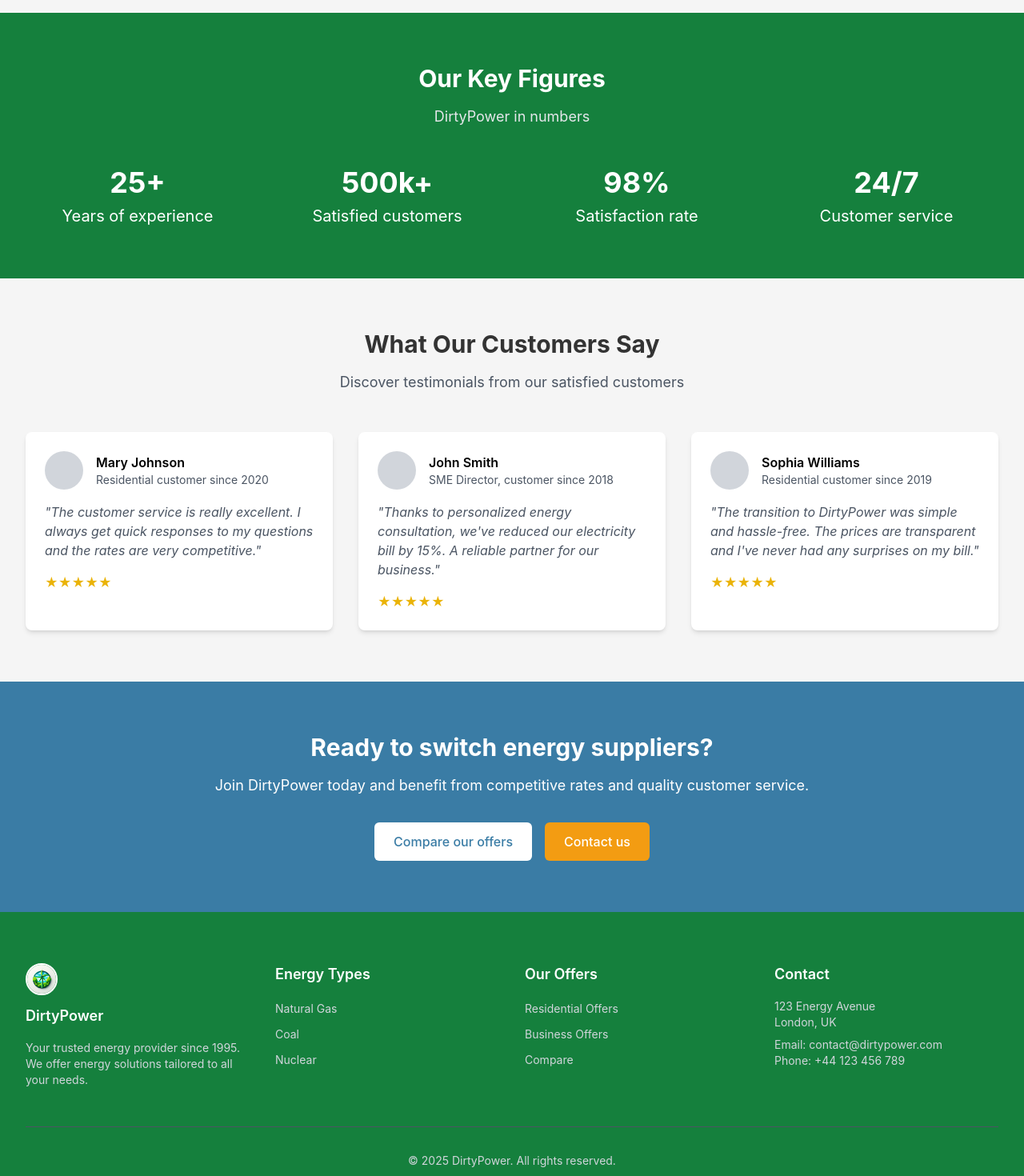
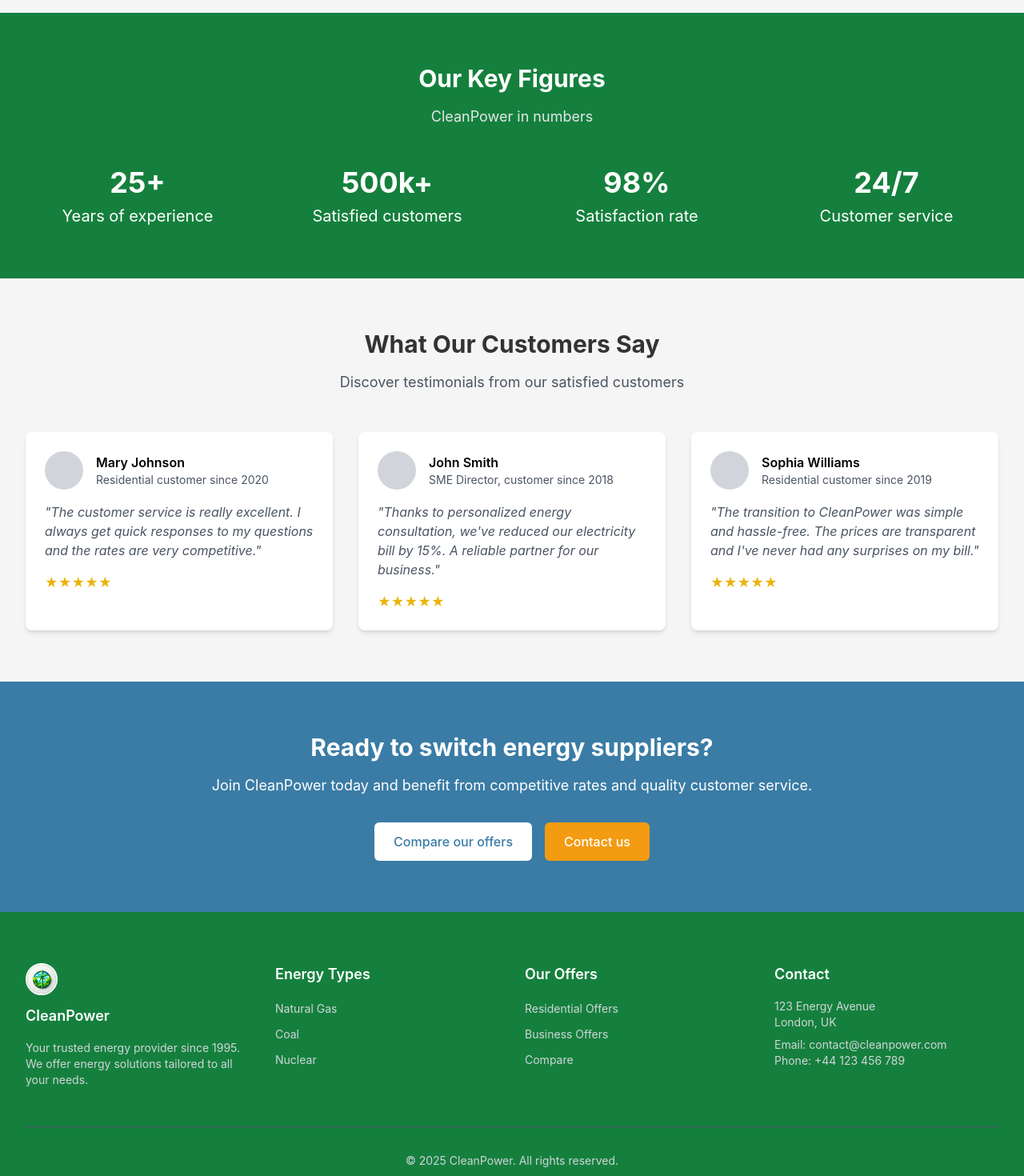
Before and after one commit to engie-codespace/demo6-dirty-power, a React (Create React App) app: page / in a window 1280 px wide. Shown: the part 2040-3510 px from the top of the page at 80% size. Built offline with nearby package versions, Linux system fonts and the light colour scheme.

Commit message:
many changes related to dirty => clean text

```diff
--- a/public/index.html
+++ b/public/index.html
@@ -38,7 +38,7 @@
       work correctly both with client-side routing and a non-root public URL.
       Learn how to configure a non-root public URL by running `npm run build`.
     -->
-    <title>DirtyPower Demo6</title>
+    <title>CleanPower Demo6</title>
   </head>
   <body>
     <noscript>You need to enable JavaScript to run this app.</noscript>
--- a/src/components/Footer.tsx
+++ b/src/components/Footer.tsx
@@ -13,7 +13,7 @@ const Footer: React.FC = () => {
               className="h-10 w-10 mb-3 rounded-full object-cover bg-white"
               style={{ border: '2px solid #fff' }}
             />
-            <h3 className="text-lg font-semibold mb-4">DirtyPower</h3>
+            <h3 className="text-lg font-semibold mb-4">CleanPower</h3>
             <p className="text-sm text-gray-300">
               Your trusted energy provider since 1995. We offer energy solutions tailored to all your needs.
             </p>
@@ -66,7 +66,7 @@ const Footer: React.FC = () => {
             <address className="not-italic text-sm text-gray-300">
               <p>123 Energy Avenue</p>
               <p>London, UK</p>
-              <p className="mt-2">Email: contact@dirtypower.com</p>
+              <p className="mt-2">Email: contact@cleanpower.com</p>
               <p>Phone: +44 123 456 789</p>
             </address>
           </div>
@@ -74,7 +74,7 @@ const Footer: React.FC = () => {
 
         <div className="mt-12 border-t border-gray-600 pt-8">
           <p className="text-sm text-gray-300 text-center">
-            &copy; {new Date().getFullYear()} DirtyPower. All rights reserved.
+            &copy; {new Date().getFullYear()} CleanPower. All rights reserved.
           </p>
         </div>
       </div>
--- a/src/pages/ContactPage.tsx
+++ b/src/pages/ContactPage.tsx
@@ -221,8 +221,8 @@ const ContactPage: React.FC = () => {
                   <div className="ml-4">
                     <h3 className="text-lg font-medium">Email</h3>
                     <p className="mt-2 text-gray-600">
-                      Contact: contact@dirtypower.com<br />
-                      Support: support@dirtypower.com
+                      Contact: contact@cleanpower.com<br />
+                      Support: support@cleanpower.com
                     </p>
                   </div>
                 </div>
--- a/src/pages/HomePage.tsx
+++ b/src/pages/HomePage.tsx
@@ -116,7 +116,7 @@ const HomePage: React.FC = () => {
           <div className="text-center mb-12">
             <h2 className="text-3xl font-bold">Our Key Figures</h2>
             <p className="mt-4 text-lg text-gray-200 max-w-3xl mx-auto">
-              DirtyPower in numbers
+              CleanPower in numbers
             </p>
           </div>
 
@@ -193,7 +193,7 @@ const HomePage: React.FC = () => {
                 </div>
               </div>
               <p className="text-gray-600 italic">
-                "The transition to DirtyPower was simple and hassle-free. The prices are transparent and I've never had any surprises on my bill."
+                "The transition to CleanPower was simple and hassle-free. The prices are transparent and I've never had any surprises on my bill."
               </p>
               <div className="mt-4 flex text-yellow-500">
                 <span>★</span><span>★</span><span>★</span><span>★</span><span>★</span>
@@ -208,7 +208,7 @@ const HomePage: React.FC = () => {
         <div className="max-w-7xl mx-auto px-4 sm:px-6 lg:px-8 text-center">
           <h2 className="text-3xl font-bold mb-4">Ready to switch energy suppliers?</h2>
           <p className="text-lg mb-8 max-w-3xl mx-auto">
-            Join DirtyPower today and benefit from competitive rates and quality customer service.
+            Join CleanPower today and benefit from competitive rates and quality customer service.
           </p>
           <div className="flex flex-wrap justify-center gap-4">
             <Link
--- a/src/pages/OffersPage.tsx
+++ b/src/pages/OffersPage.tsx
@@ -78,7 +78,7 @@ const OffersPage: React.FC = () => {
         </div>
 
         <div className="mt-16 bg-white p-8 rounded-lg shadow-md">
-          <h2 className="text-2xl font-bold mb-6 text-center">Why choose DirtyPower?</h2>
+          <h2 className="text-2xl font-bold mb-6 text-center">Why choose CleanPower?</h2>
 
           <div className="grid grid-cols-1 md:grid-cols-2 gap-8">
             <div className="space-y-4">
```
Also changed, not shown: 1 other file (tests, documents, lock files or other folders).
